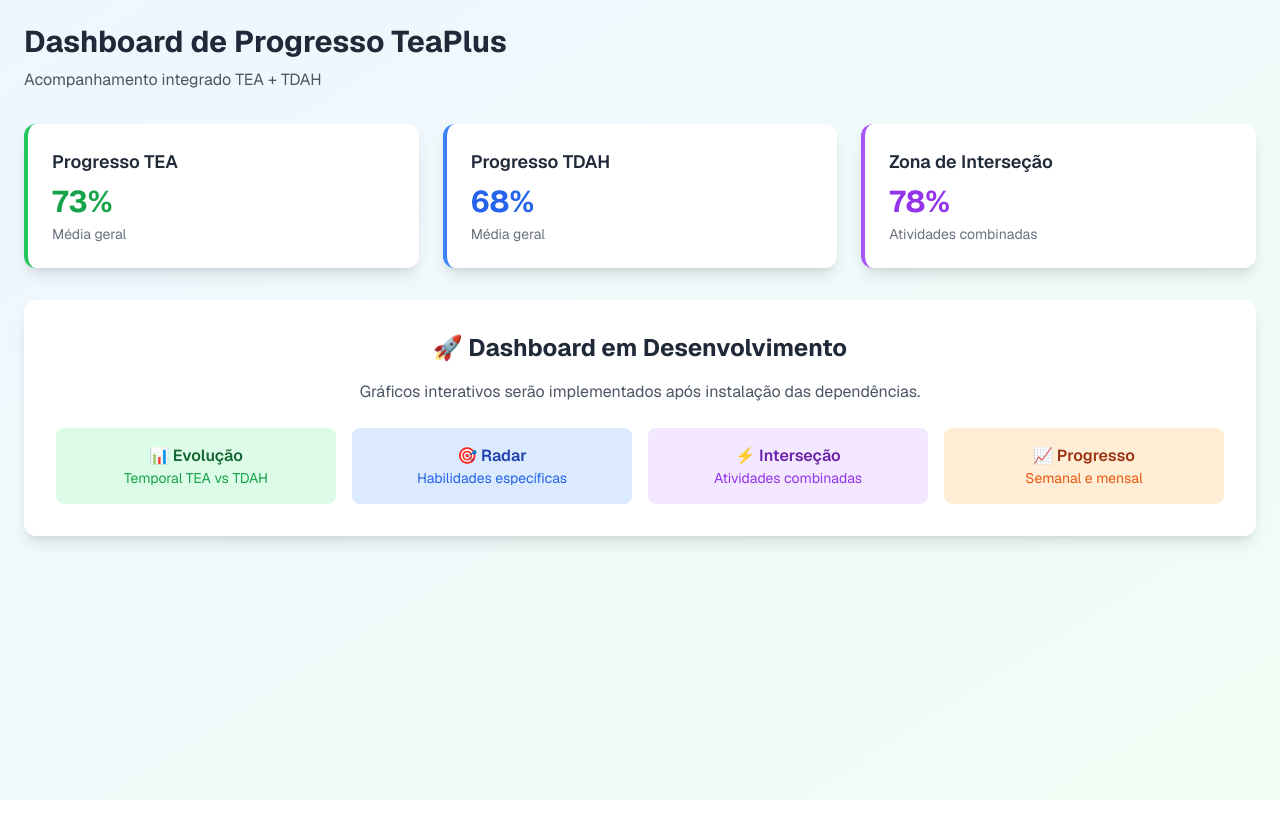
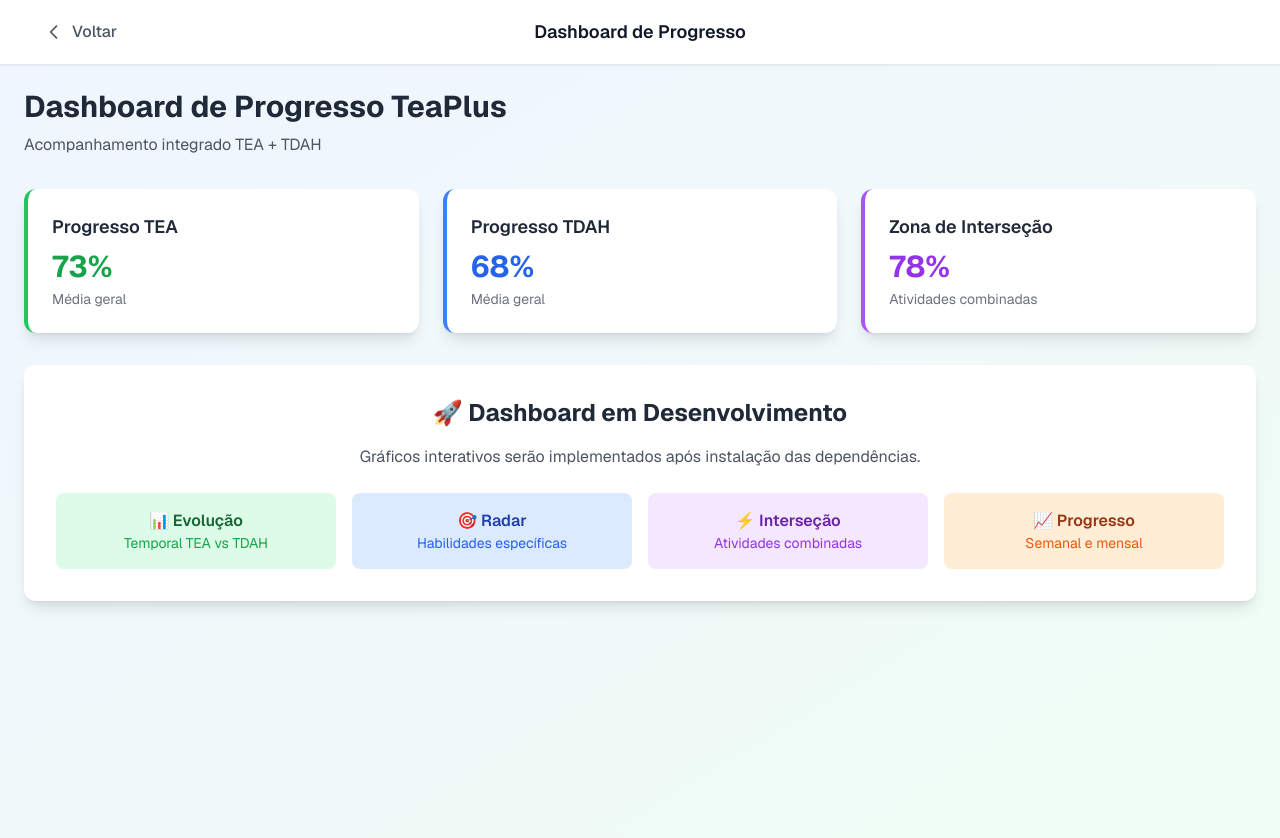
Before and after one commit to ClaudemirWork/teaplus-working, a Next.js app: page /dashboard in a window 1280 px wide. Shown: the top 838 px of the page. Before the commit the page ends 800 px from the top, so only its background shows below. Built offline with nearby package versions, Linux system fonts and the light colour scheme.

Commit message:
Ajuste de botão voltar para seleção

```diff
--- a/app/dashboard/page.tsx
+++ b/app/dashboard/page.tsx
@@ -1,8 +1,51 @@
+'use client';
+
+import { useRouter } from 'next/navigation';
 import DashboardCharts from '@/components/charts/DashboardCharts';
 
 export default function DashboardPage() {
+  const router = useRouter();
+
+  const handleBack = () => {
+    router.push('/profileselection');
+  };
+
   return (
     <div className="min-h-screen bg-gray-50">
+      {/* Header com botão voltar */}
+      <div className="bg-white shadow-sm border-b border-gray-200 sticky top-0 z-10">
+        <div className="max-w-7xl mx-auto px-4 sm:px-6 lg:px-8">
+          <div className="flex items-center justify-between h-16">
+            <button
+              onClick={handleBack}
+              className="flex items-center space-x-2 text-gray-600 hover:text-gray-900 transition-colors duration-200 px-3 py-2 rounded-lg hover:bg-gray-100"
+            >
+              <svg
+                className="w-5 h-5"
+                fill="none"
+                stroke="currentColor"
+                viewBox="0 0 24 24"
+              >
+                <path
+                  strokeLinecap="round"
+                  strokeLinejoin="round"
+                  strokeWidth={2}
+                  d="M15 19l-7-7 7-7"
+                />
+              </svg>
+              <span className="font-medium">Voltar</span>
+            </button>
+
+            <h1 className="text-lg font-semibold text-gray-900 absolute left-1/2 transform -translate-x-1/2">
+              Dashboard de Progresso
+            </h1>
+
+            <div className="w-20"></div> {/* Spacer para centralizar título */}
+          </div>
+        </div>
+      </div>
+
+      {/* Conteúdo do Dashboard */}
       <DashboardCharts />
     </div>
   );
```
